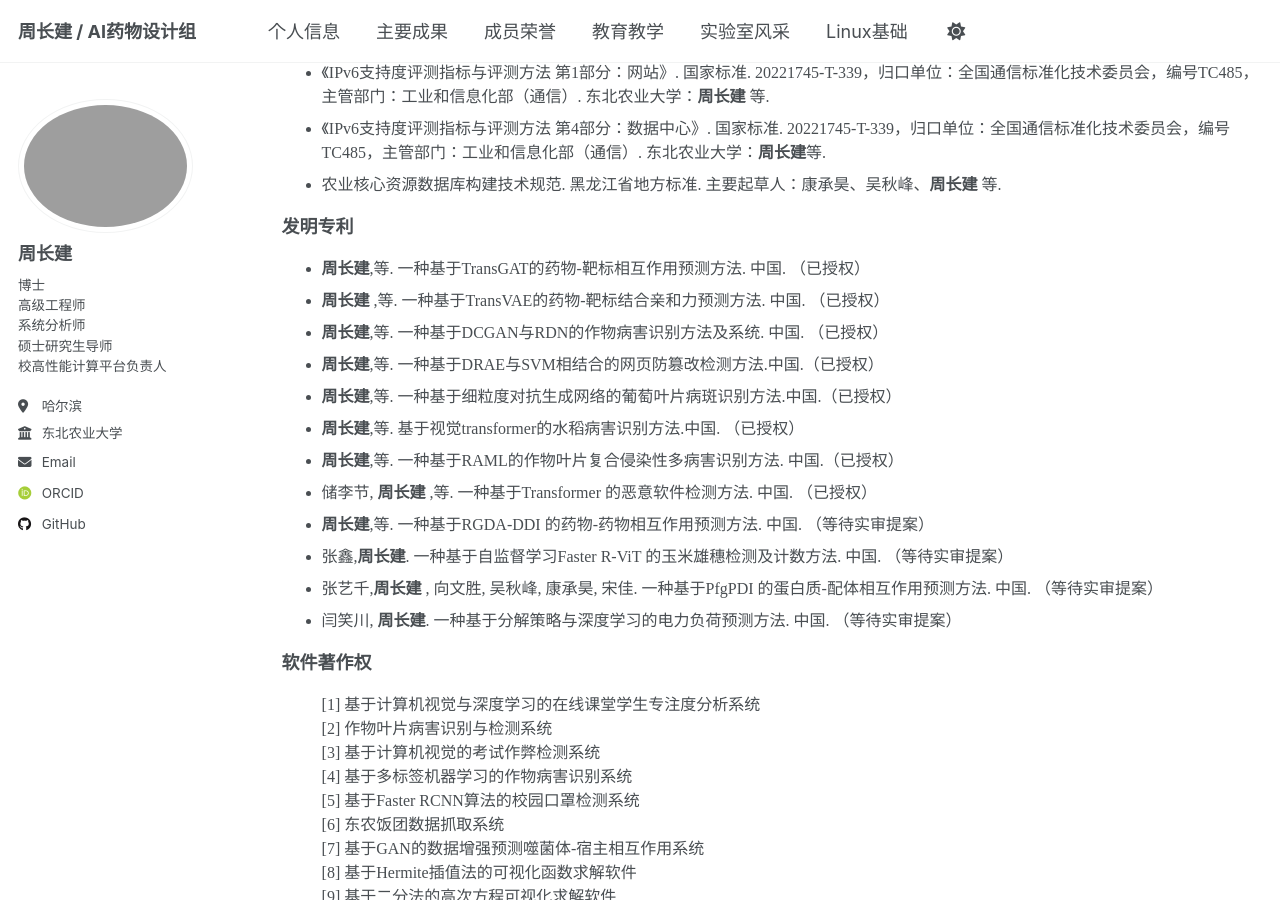
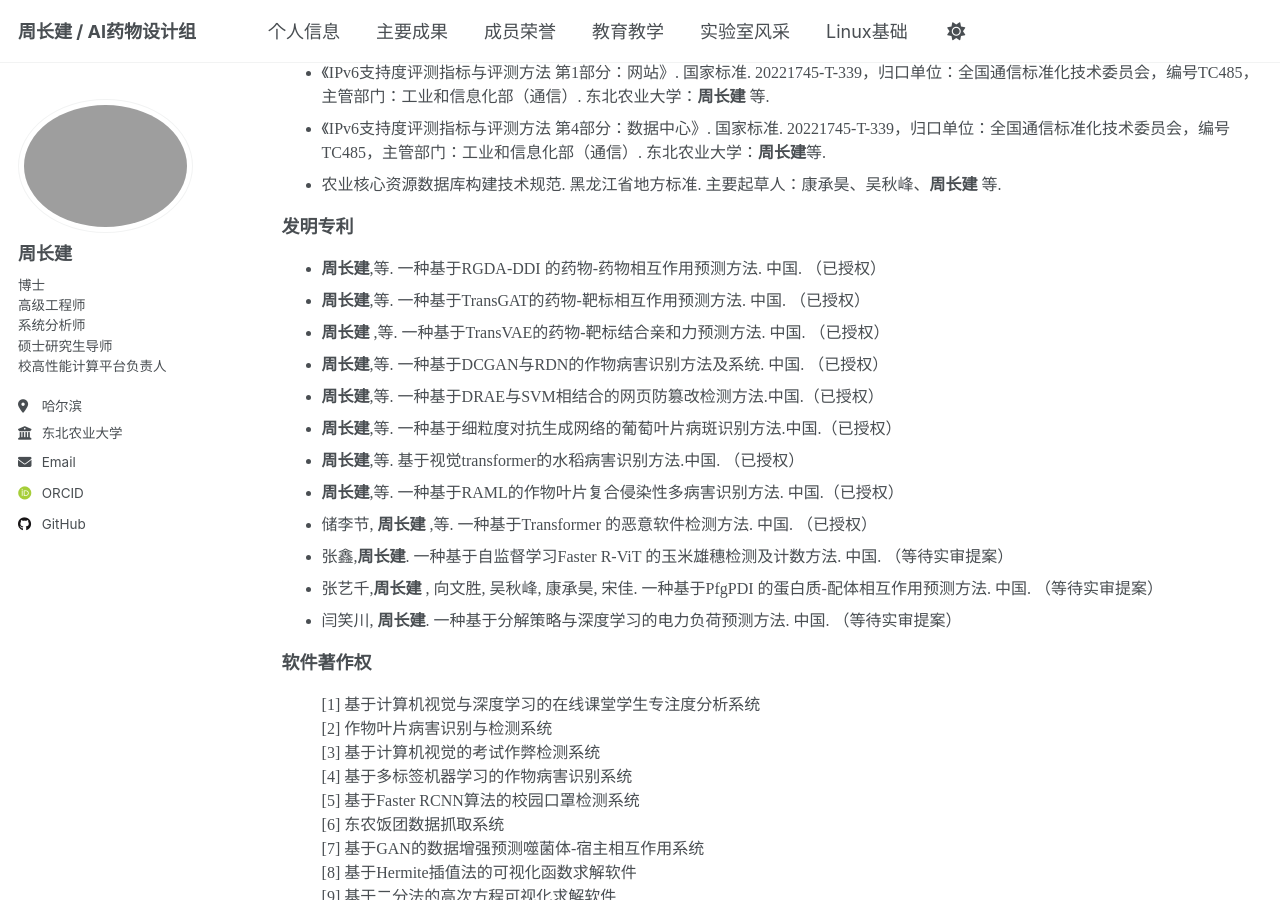
Before and after one commit to HPC-NEAU/zhoucj, a Jekyll site: the page built from _pages/publications.md, in a window 1280 px wide and 900 px high, scrolled down 2204 px. Built offline with Jekyll 4.4.1, drawn with Linux system fonts in a browser that asks for light colours; some web fonts are replaced; part of the change alters nothing that is shown.

Commit message:
Update publications.md

```diff
--- a/_pages/publications.md
+++ b/_pages/publications.md
@@ -82,6 +82,7 @@ redirect_from:
 
 		<font face="微软雅黑" size=4><b>发明专利</b></font>
 <ul>
+	<li> <b>周长建</b>,等. 一种基于RGDA-DDI 的药物-药物相互作用预测方法. 中国. （已授权）</li>
 	<li> <b>周长建</b>,等. 一种基于TransGAT的药物-靶标相互作用预测方法. 中国. （已授权）</li>
 	<li> <b>周长建</b> ,等. 一种基于TransVAE的药物-靶标结合亲和力预测方法. 中国. （已授权）</li>
 	<li> <b>周长建</b>,等. 一种基于DCGAN与RDN的作物病害识别方法及系统. 中国. （已授权）</li>
@@ -90,7 +91,6 @@ redirect_from:
 	<li> <b>周长建</b>,等. 基于视觉transformer的水稻病害识别方法.中国. （已授权）</li>
 	<li> <b>周长建</b>,等. 一种基于RAML的作物叶片复合侵染性多病害识别方法. 中国.（已授权）</li>
 	<li> 储李节, <b>周长建</b> ,等. 一种基于Transformer 的恶意软件检测方法. 中国. （已授权）</li>
-	<li> <b>周长建</b>,等. 一种基于RGDA-DDI 的药物-药物相互作用预测方法. 中国. （等待实审提案）</li>
 	<li> 张鑫,<b>周长建</b>. 一种基于自监督学习Faster R-ViT 的玉米雄穗检测及计数方法. 中国. （等待实审提案）</li>
 	<li> 张艺千,<b>周长建</b> , 向文胜, 吴秋峰, 康承昊, 宋佳. 一种基于PfgPDI 的蛋白质-配体相互作用预测方法. 中国. （等待实审提案）</li>
 	<li> 闫笑川, <b>周长建</b>. 一种基于分解策略与深度学习的电力负荷预测方法. 中国. （等待实审提案）</li>
```
